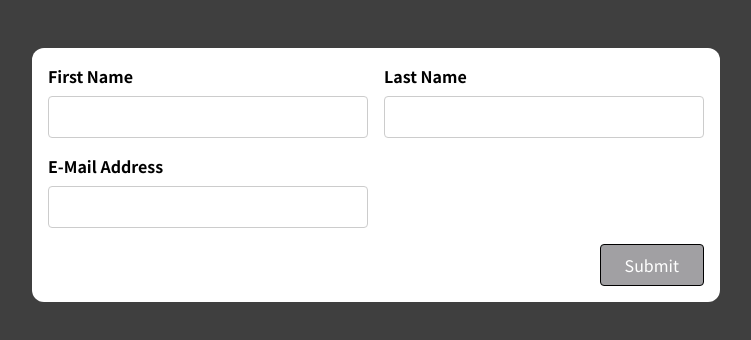
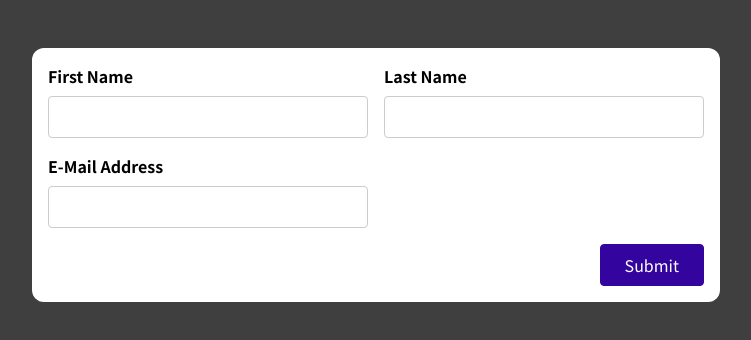
Before and after one commit to Belekko/validation-onEveryKeystroke, a React (Create React App) app: page / in a window 1280 px wide. In both pictures the pointer is over the button "Submit". Shown: the top 340 px of the page, without its empty margins (264-1015 px from the left). Built offline with nearby package versions, Linux system fonts and the light colour scheme.

Commit message:
'feature/buttonStyle'

```diff
--- a/src/index.css
+++ b/src/index.css
@@ -102,9 +102,9 @@ button:active {
 }
 
 button:disabled,
-button:hover,
-button:active {
-  background-color: #a1a0a3;
+button:disabled:active,
+button:disabled:hover {
+  background-color: #A1A0A3;
   cursor: not-allowed;
   border-color: black;
 }
```
Also changed, not shown: 1 other file (tests, documents, lock files or other folders).
